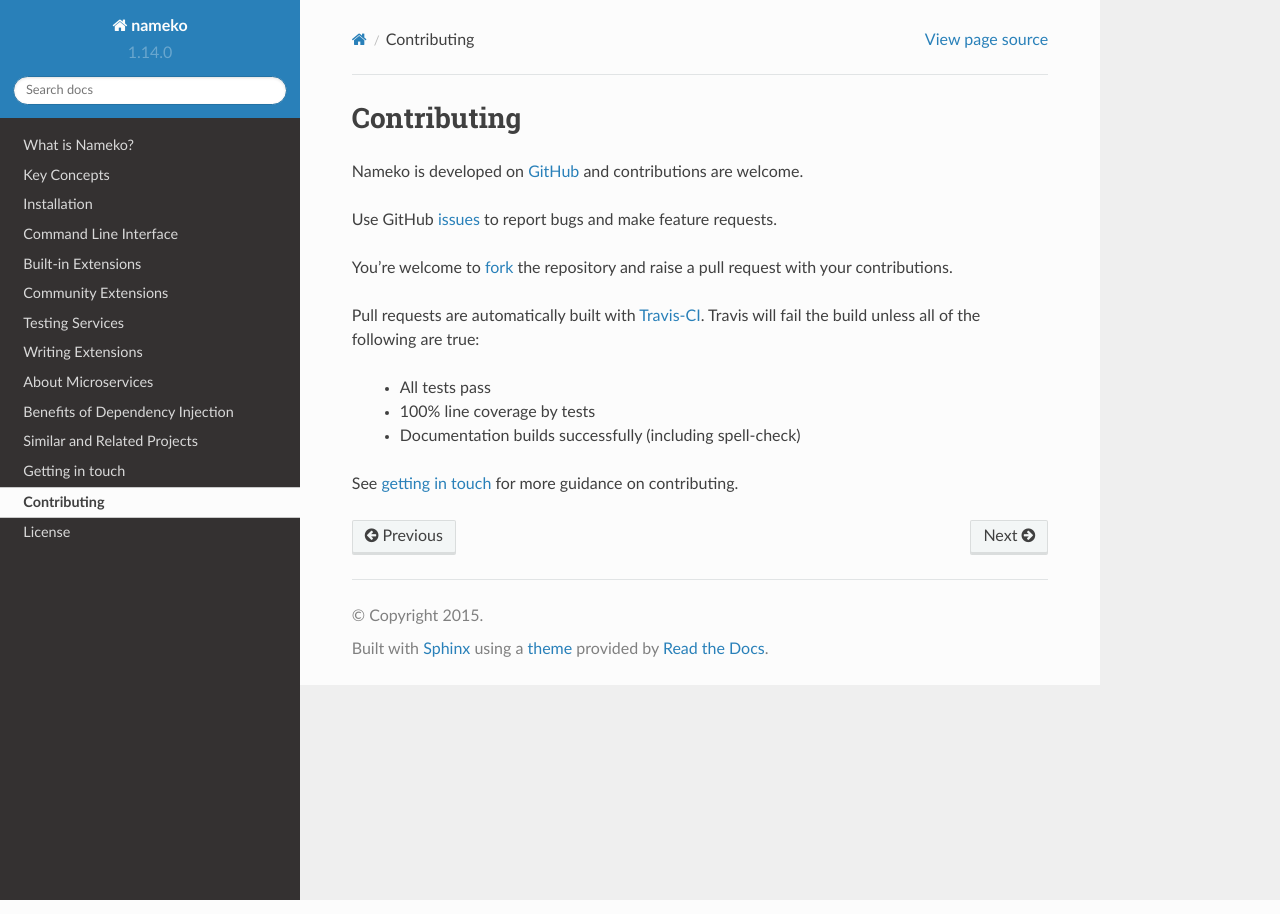
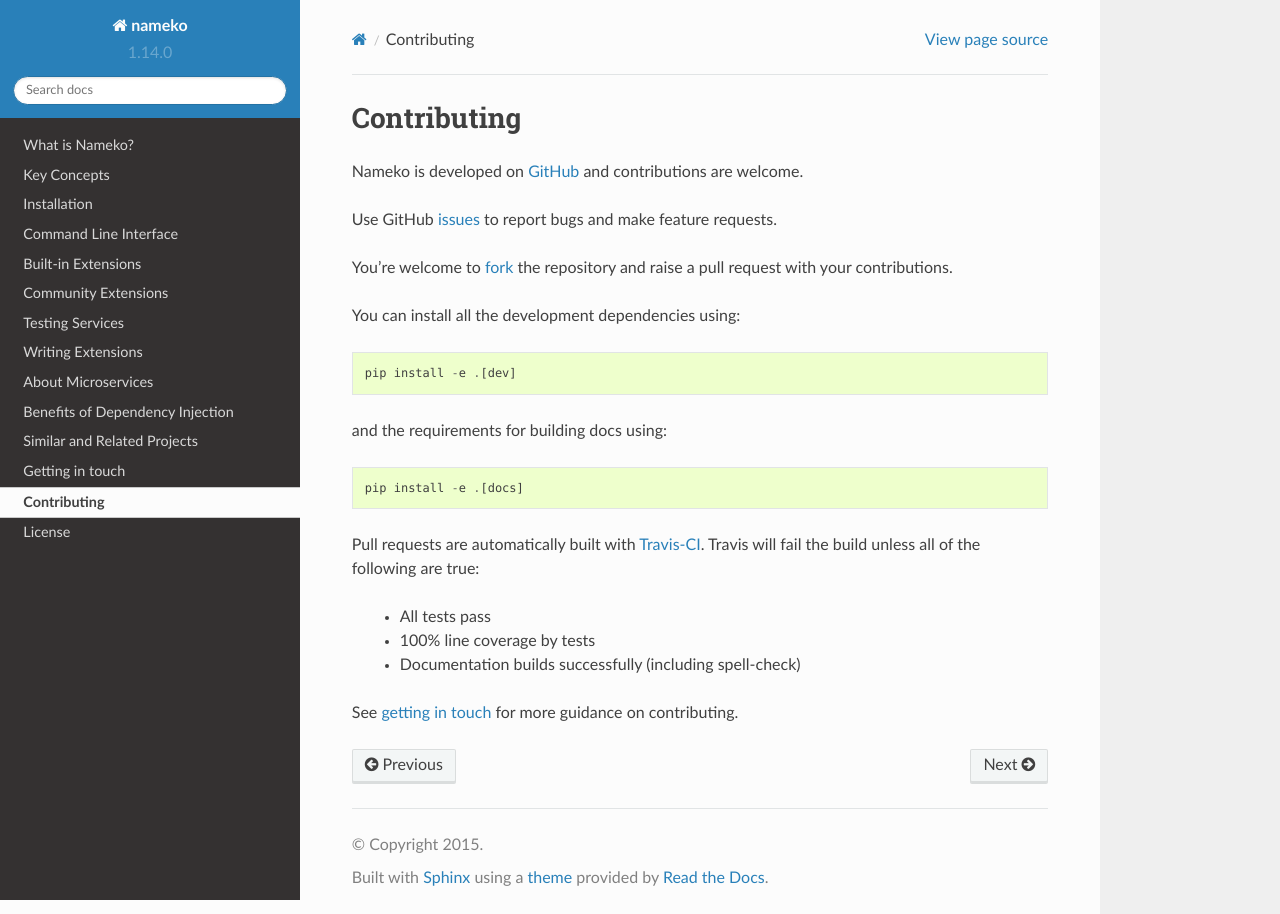
Before and after one commit to nameko/nameko, a Sphinx documentation site: the page built from docs/contributing.rst, in a window 1280 px wide. Built offline with Sphinx 7.4.7 and the Read the Docs theme 2.0.0, drawn with Linux system fonts in a browser that asks for light colours.

Commit message:
mention extras in contributing docs

```diff
--- a/docs/contributing.rst
+++ b/docs/contributing.rst
@@ -7,6 +7,15 @@ Use GitHub `issues <https://github.com/onefinestay/nameko/issues>`_ to report bu
 
 You're welcome to `fork <https://github.com/onefinestay/nameko/fork>`_ the repository and raise a pull request with your contributions.
 
+You can install all the development dependencies using::
+
+    pip install -e .[dev]
+
+and the requirements for building docs using::
+
+    pip install -e .[docs]
+
+
 Pull requests are automatically built with `Travis-CI <https://travis-ci.org/onefinestay/nameko/>`_. Travis will fail the build unless all of the following are true:
 
     * All tests pass
```
